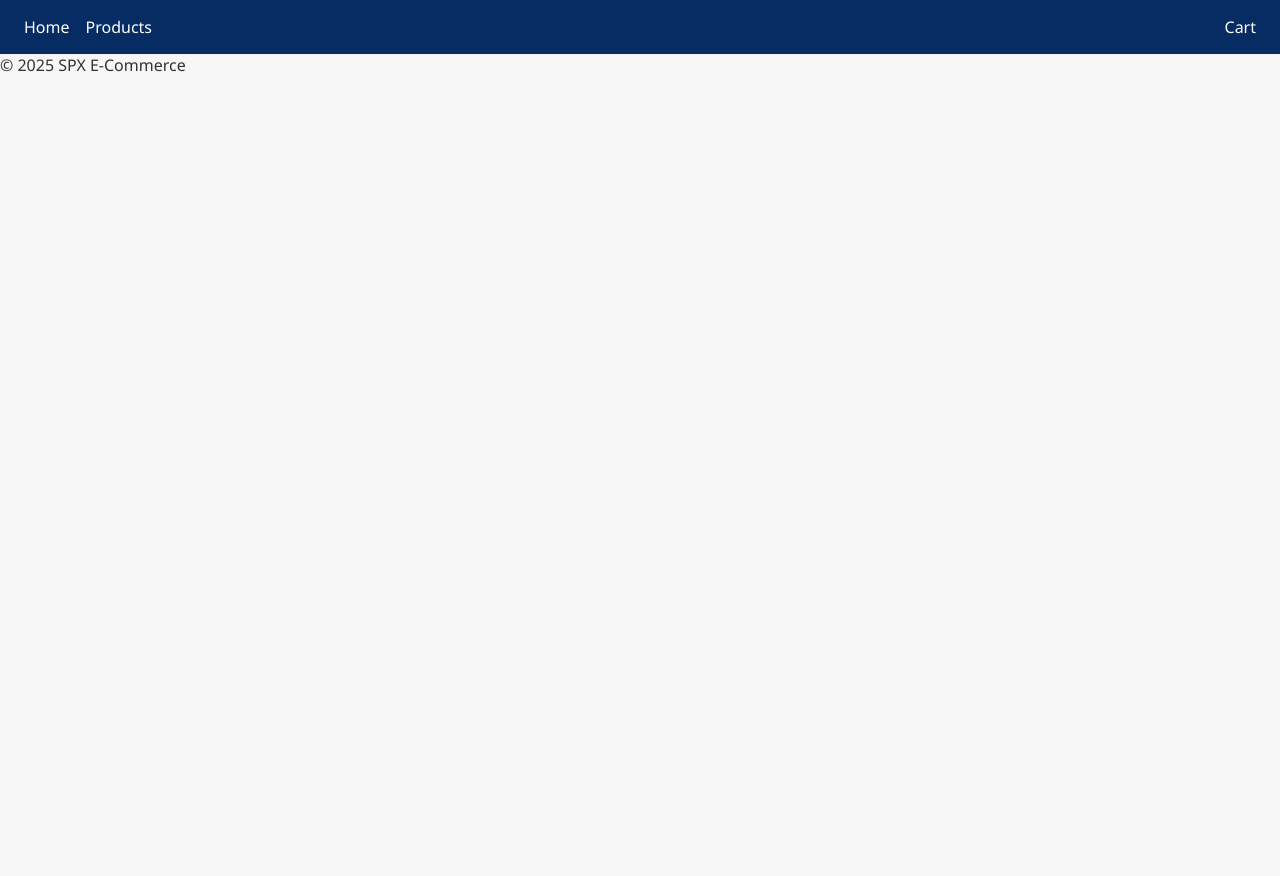
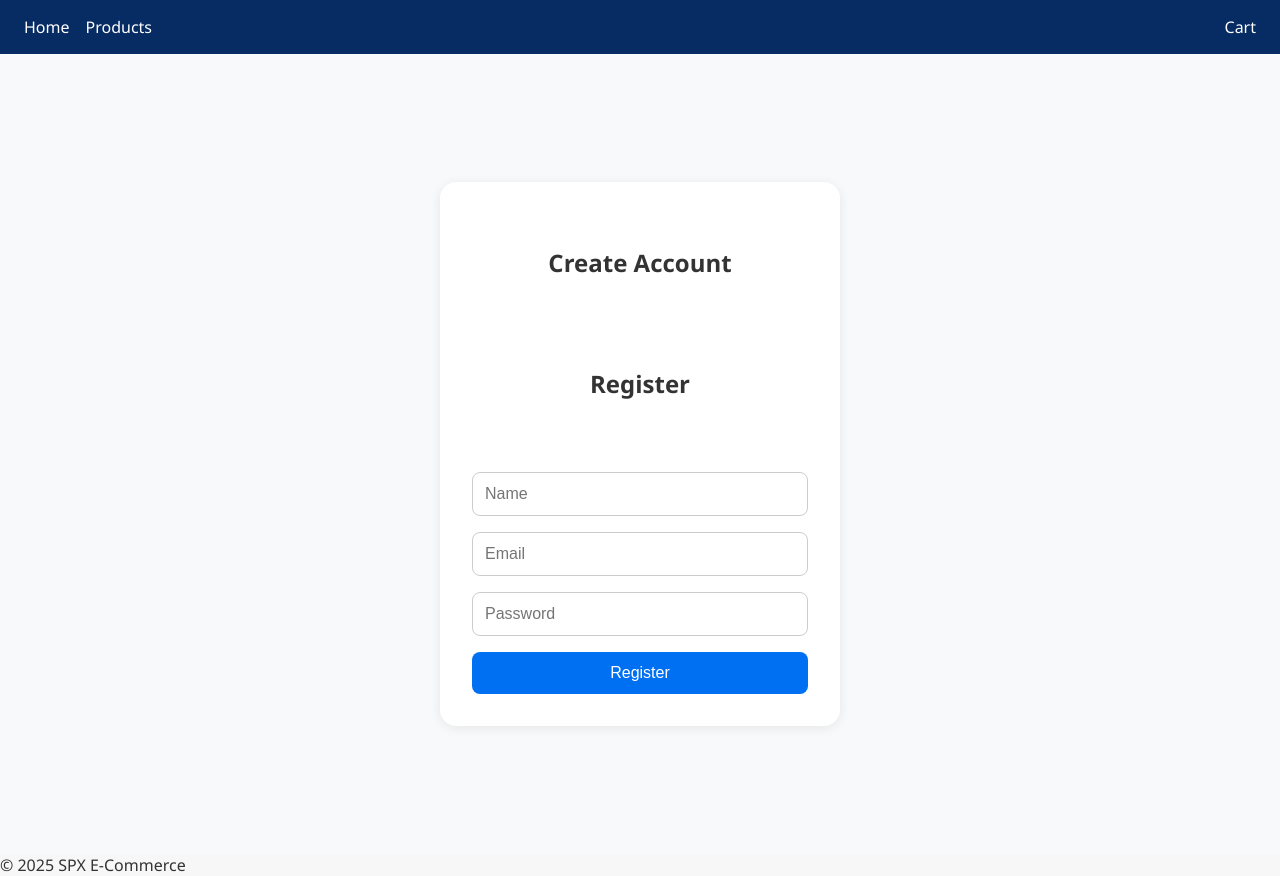
Before and after one commit to Hala-654/spx, a React (Vite) app in the folder spx-frontend/: page /register in a window 1280 px wide. Before the commit the page ends 800 px from the top, so only its background shows below. Built offline with nearby package versions, Linux system fonts and the light colour scheme.

Commit message:
set up login and registration pages using their components

```diff
--- a/spx-frontend/src/App.jsx
+++ b/spx-frontend/src/App.jsx
@@ -4,7 +4,9 @@ import Products from "./pages/Products/Products";
 import Cart from "./pages/Cart/Cart";
 import Navbar from "./components/NavBar";
 import Footer from "./components/Footer";
-import "./App.scss";
+import Login from "./pages/Login/Login";
+import Register from "./pages/Register/Register";
+// import "./App.scss";
 import "./styles/main.scss";
 
 function App() {
@@ -15,6 +17,8 @@ function App() {
         <Route path="/" element={<Home />} />
         <Route path="/products/:id" element={<Products />} />
         <Route path="/cart" element={<Cart />} />
+        <Route path="/login" element={<Login />} />
+        <Route path="/register" element={<Register />} />
       </Routes>
       <Footer />
     </>
--- /dev/null
+++ b/spx-frontend/src/pages/Login/Login.jsx
@@ -0,0 +1,15 @@
+import LoginForm from "../../components/LoginForm";
+import "../../styles/components/_auth.scss";
+
+const Login = () => {
+  return (
+    <div className="auth-page">
+      <div className="auth-box">
+        <h2>Login</h2>
+        <LoginForm />
+      </div>
+    </div>
+  );
+};
+
+export default Login;
--- /dev/null
+++ b/spx-frontend/src/pages/Register/Register.jsx
@@ -0,0 +1,15 @@
+import RegisterForm from "../../components/RegisterForm";
+import "../../styles/components/_auth.scss";
+
+const Register = () => {
+  return (
+    <div className="auth-page">
+      <div className="auth-box">
+        <h2>Create Account</h2>
+        <RegisterForm />
+      </div>
+    </div>
+  );
+};
+
+export default Register;
--- /dev/null
+++ b/spx-frontend/src/styles/components/_auth.scss
@@ -0,0 +1,57 @@
+.auth-page {
+  display: flex;
+  align-items: center;
+  justify-content: center;
+  min-height: 100vh;
+  background: #f7f9fb;
+  padding: 2rem;
+}
+
+.auth-box {
+  background: white;
+  padding: 2rem;
+  border-radius: 1rem;
+  box-shadow: 0 2px 12px rgba(0, 0, 0, 0.08);
+  width: 100%;
+  max-width: 400px;
+
+  h2 {
+    margin-bottom: 1.5rem;
+    font-size: 1.5rem;
+    text-align: center;
+    color: #333;
+  }
+
+  form {
+    display: flex;
+    flex-direction: column;
+    gap: 1rem;
+  }
+
+  input {
+    padding: 0.75rem;
+    font-size: 1rem;
+    border: 1px solid #ccc;
+    border-radius: 0.5rem;
+    outline: none;
+
+    &:focus {
+      border-color: #0070f3;
+    }
+  }
+
+  button {
+    padding: 0.75rem;
+    background: #0070f3;
+    color: white;
+    border: none;
+    border-radius: 0.5rem;
+    font-size: 1rem;
+    cursor: pointer;
+    transition: background 0.2s;
+
+    &:hover {
+      background: #005bb5;
+    }
+  }
+}
```
